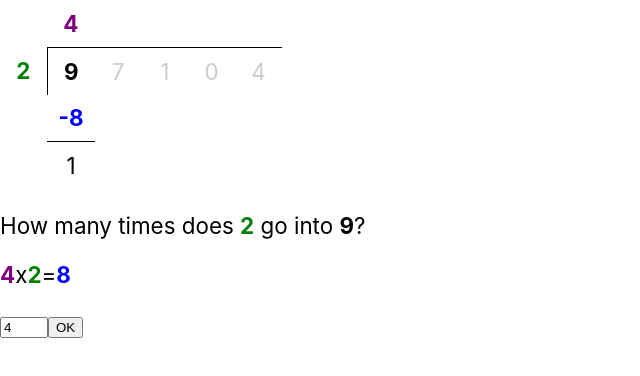
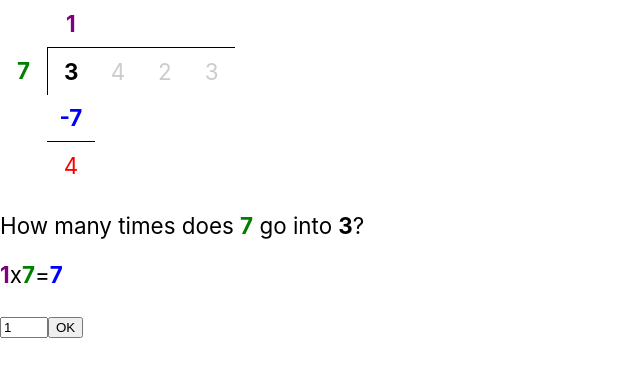
Before and after one commit to reergymerej/long-division, a React (Create React App) app: page / in a window 1280 px wide. Shown: the top 376 px of the page, without its empty margins (0-640 px from the left). Built offline with nearby package versions, Linux system fonts and the light colour scheme.

Commit message:
Allow 0, try different numbers

```diff
--- a/src/App.js
+++ b/src/App.js
@@ -108,14 +108,14 @@ const getDifferenceOffset = (index, difference) => {
     : index + 1
 }
 
+const divisor = 7
+const denominator = 3423
+
 function App() {
-  const divisor = 2
-  const denominator = 97104
-  // const numerator = 48662
   const [done, setDone] = useState(false)
   const [index, setIndex] = useState(0)
   const [numerator, setNumerator] = useState()
-  const [proposedLittleNumerator, setProposedLittleNumerator] = useState(4)
+  const [proposedLittleNumerator, setProposedLittleNumerator] = useState(1)
   const product = proposedLittleNumerator * divisor
   const [pairs, setPairs] = useState([])
   const nextLittleDenominator = pairs.length
@@ -217,7 +217,7 @@ function App() {
             value={isNaN(proposedLittleNumerator) ? '' : proposedLittleNumerator}
             onChange={x => setProposedLittleNumerator(parseInt(x.target.value))}
             type="number"
-            min="1"
+            min="0"
             max="9"
           />
           <button>OK</button>
```
